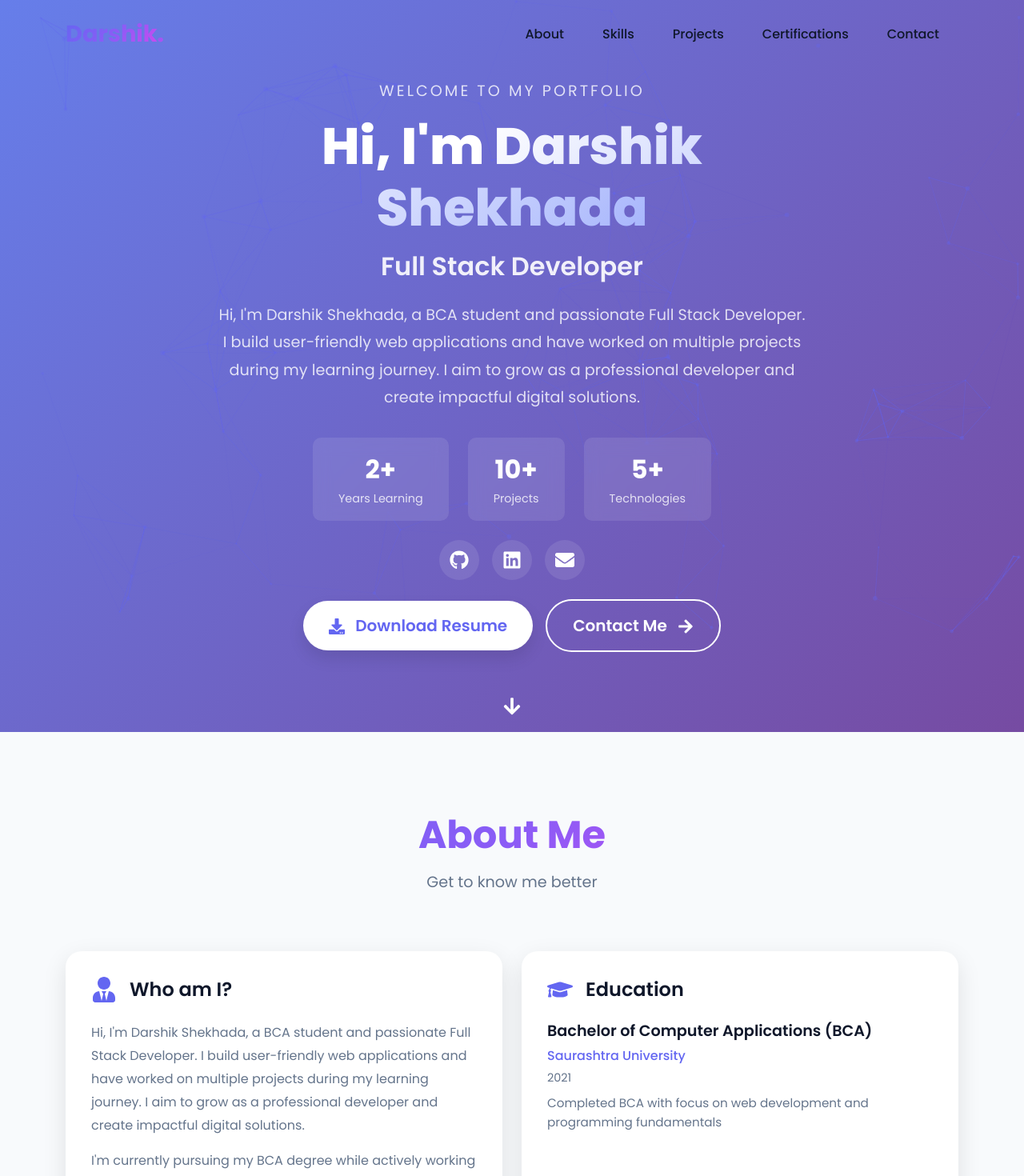
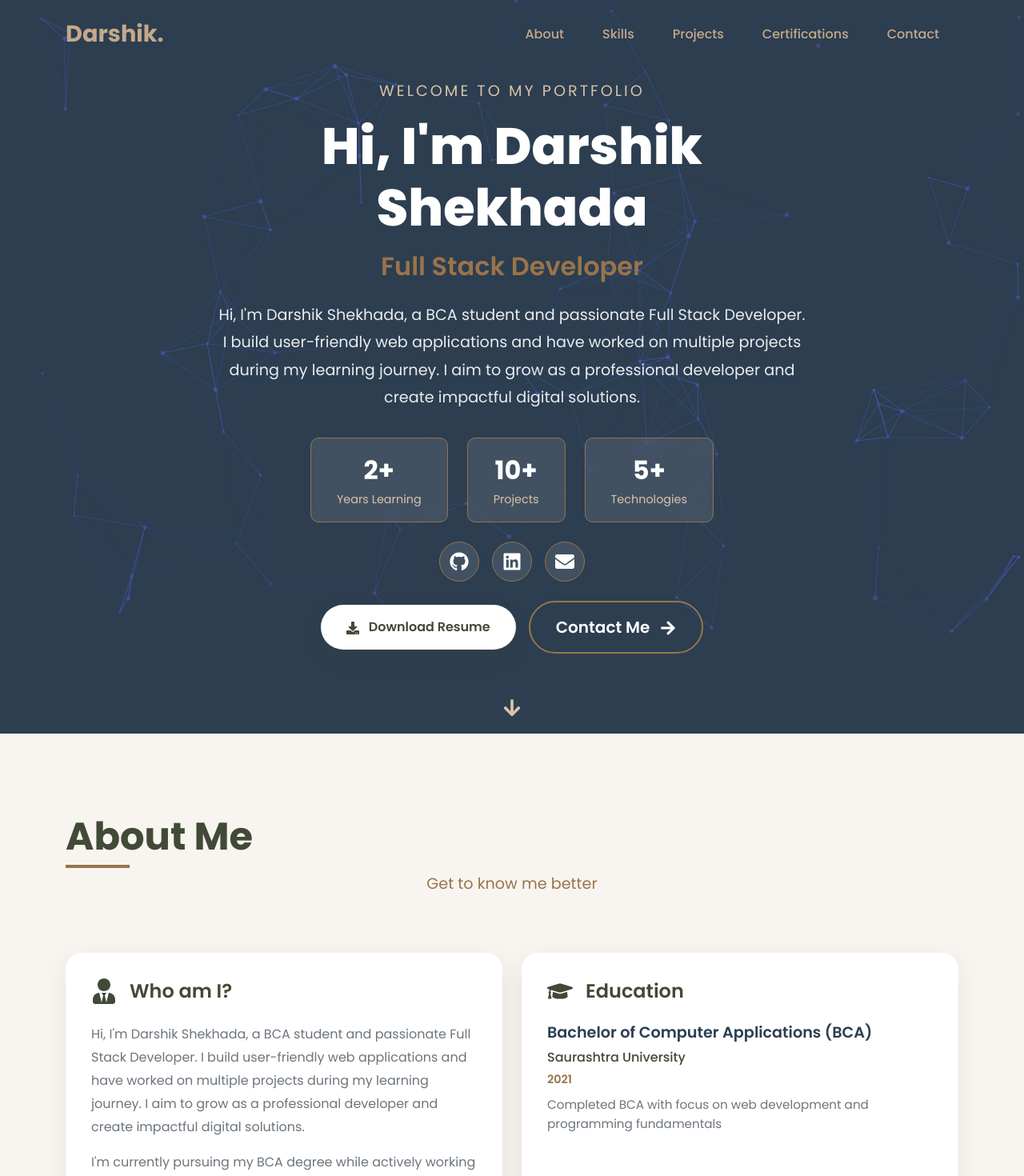
Before and after one commit to darshik001/portfolio, a React (Vite) app: page / in a window 1280 px wide. Shown: the top 1470 px of the page at 80% size. Built offline with nearby package versions, Linux system fonts and the light colour scheme.

Commit message:
chanage UI

```diff
--- a/src/App.css
+++ b/src/App.css
@@ -7,15 +7,21 @@
 }
 
 :root {
-  --primary: #6366f1;
-  --primary-dark: #4f46e5;
-  --secondary: #10b981;
-  --dark: #0f172a;
-  --light: #f8fafc;
-  --gray: #64748b;
-  --gradient: linear-gradient(135deg, #6366f1, #8b5cf6, #d946ef);
-  --shadow: 0 10px 30px rgba(0, 0, 0, 0.1);
-  --shadow-hover: 0 20px 40px rgba(99, 102, 241, 0.2);
+  --primary: #414A37;      /* Dark green */
+  --primary-light: #5a6650; /* Lighter green */
+  --primary-dark: #2e3527;  /* Darker green */
+  --secondary: #99744A;     /* Warm brown */
+  --secondary-light: #b38f5c; /* Lighter brown */
+  --secondary-dark: #7a5d3b;  /* Darker brown */
+  --accent: #DBC2A6;        /* Soft beige */
+  --accent-light: #efe2d2;  /* Lighter beige */
+  --accent-dark: #c4a88a;   /* Darker beige */
+  --dark: #2c3e50;
+  --light: #f8f5f0;
+  --gray: #6c757d;
+  --white: #ffffff;
+  --shadow: 0 10px 30px rgba(65, 74, 55, 0.1);
+  --shadow-hover: 0 20px 40px rgba(65, 74, 55, 0.15);
 }
 
 body {
@@ -35,26 +41,27 @@ html {
 }
 
 ::-webkit-scrollbar-track {
-  background: var(--light);
+  background: var(--accent-light);
 }
 
 ::-webkit-scrollbar-thumb {
-  background: var(--gradient);
+  background: var(--primary);
   border-radius: 5px;
 }
 
 ::-webkit-scrollbar-thumb:hover {
-  background: var(--primary-dark);
+  background: var(--secondary);
 }
 
 /* Navigation */
 .navbar-transparent {
   background: transparent !important;
+  /* color: black; */
   transition: all 0.3s ease;
 }
 
 .navbar-scrolled {
-  background: rgba(255, 255, 255, 0.95) !important;
+  background: var(--white) !important;
   backdrop-filter: blur(10px);
   box-shadow: var(--shadow);
 }
@@ -62,13 +69,16 @@ html {
 .brand-logo span {
   font-size: 1.8rem;
   font-weight: 700;
-  background: var(--gradient);
-  -webkit-background-clip: text;
-  -webkit-text-fill-color: transparent;
+  color: var(--accent-dark);
+}
+.brand-logo-dot{
+  color: var(--accent-dark);
 }
 
 .nav-link-custom {
-  color: var(--dark) !important;
+  /* color: var(--dark) !important; */
+   color: var(--accent-dark);
+
   font-weight: 500;
   position: relative;
   padding: 0.5rem 1rem !important;
@@ -82,7 +92,7 @@ html {
   transform: translateX(-50%);
   width: 0;
   height: 2px;
-  background: var(--gradient);
+  background: var(--secondary);
   transition: width 0.3s ease;
 }
 
@@ -90,12 +100,16 @@ html {
   width: 80%;
 }
 
+.nav-link-custom:hover {
+  color: var(--secondary-dark) !important;
+}
+
 /* Hero Section */
 .hero-section {
   min-height: 100vh;
   position: relative;
   overflow: hidden;
-  background: linear-gradient(135deg, #667eea 0%, #764ba2 100%);
+  background-color: var(--dark);
   display: flex;
   align-items: center;
   color: white;
@@ -119,7 +133,7 @@ html {
   font-size: 1.2rem;
   letter-spacing: 3px;
   text-transform: uppercase;
-  color: rgba(255, 255, 255, 0.8);
+  color: var(--accent);
 }
 
 .hero-title {
@@ -129,24 +143,22 @@ html {
   line-height: 1.2;
 }
 
-.gradient-text {
-  background: linear-gradient(135deg, #fff, #a5b4fc);
-  -webkit-background-clip: text;
-  -webkit-text-fill-color: transparent;
+.highlight-text {
+  color: var(--accent);
 }
 
 .hero-role {
   font-size: 2rem;
   font-weight: 600;
   margin-bottom: 1.5rem;
-  color: rgba(255, 255, 255, 0.9);
+  color: var(--secondary);
 }
 
 .hero-description {
   font-size: 1.2rem;
   max-width: 800px;
   margin: 0 auto 2rem;
-  color: rgba(255, 255, 255, 0.8);
+  color: rgba(255, 255, 255, 0.9);
   line-height: 1.8;
 }
 
@@ -161,6 +173,7 @@ html {
   border-radius: 10px;
   backdrop-filter: blur(10px);
   cursor: pointer;
+  border: 1px solid var(--secondary);
 }
 
 .stat-number {
@@ -172,7 +185,7 @@ html {
 
 .stat-label {
   font-size: 0.9rem;
-  color: rgba(255, 255, 255, 0.8);
+  color: var(--accent);
 }
 
 .social-icon {
@@ -186,35 +199,41 @@ html {
   color: white;
   font-size: 1.5rem;
   transition: all 0.3s ease;
+  border: 1px solid var(--secondary);
 }
 
 .social-icon:hover {
-  background: white;
-  color: var(--primary);
+  background: var(--secondary);
+  color: white;
 }
 
 .hero-btn {
-  background: white !important;
+  background: var(--white) !important;
   color: var(--primary) !important;
   border: none !important;
   padding: 1rem 2rem !important;
   font-weight: 600 !important;
   border-radius: 50px !important;
-  box-shadow: 0 10px 20px rgba(0, 0, 0, 0.1);
+  box-shadow: 0 10px 20px rgba(65, 74, 55, 0.2);
+}
+
+.hero-btn:hover {
+  background: var(--secondary) !important;
+  color: white !important;
 }
 
 .hero-btn-outline {
   background: transparent !important;
   color: white !important;
-  border: 2px solid white !important;
+  border: 2px solid var(--secondary) !important;
   padding: 1rem 2rem !important;
   font-weight: 600 !important;
   border-radius: 50px !important;
 }
 
 .hero-btn-outline:hover {
-  background: white !important;
-  color: var(--primary) !important;
+  background: var(--secondary) !important;
+  color: white !important;
 }
 
 .scroll-indicator {
@@ -227,7 +246,7 @@ html {
 
 .scroll-indicator svg {
   font-size: 1.5rem;
-  color: white;
+  color: var(--accent);
   transform: rotate(90deg);
 }
 
@@ -241,14 +260,29 @@ section {
   font-size: 3rem;
   font-weight: 700;
   margin-bottom: 1rem;
-  background: var(--gradient);
-  -webkit-background-clip: text;
-  -webkit-text-fill-color: transparent;
+  color: var(--primary);
+  position: relative;
+  display: inline-block;
+}
+
+.section-title::after {
+  content: '';
+  position: absolute;
+  bottom: -10px;
+  left: 0;
+  width: 80px;
+  height: 4px;
+  background-color: var(--secondary);
+}
+
+.text-center .section-title::after {
+  left: 50%;
+  transform: translateX(-50%);
 }
 
 .section-subtitle {
   font-size: 1.2rem;
-  color: var(--gray);
+  color: var(--secondary);
   margin-bottom: 3rem;
 }
 
@@ -258,17 +292,19 @@ section {
 }
 
 .about-card {
-  background: white;
+  background: var(--white);
   padding: 2rem;
   border-radius: 20px;
   box-shadow: var(--shadow);
   height: 100%;
   transition: all 0.3s ease;
+  border-bottom: 3px solid var(--accent);
 }
 
 .about-card:hover {
   transform: translateY(-10px);
   box-shadow: var(--shadow-hover);
+  border-bottom: 3px solid var(--secondary);
 }
 
 .about-card-header {
@@ -287,6 +323,7 @@ section {
   font-size: 1.5rem;
   font-weight: 600;
   margin: 0;
+  color: var(--primary);
 }
 
 .about-text {
@@ -297,7 +334,7 @@ section {
 .education-item {
   margin-bottom: 1.5rem;
   padding-bottom: 1.5rem;
-  border-bottom: 1px solid rgba(0, 0, 0, 0.1);
+  border-bottom: 1px solid var(--accent);
 }
 
 .education-item:last-child {
@@ -310,6 +347,7 @@ section {
   font-size: 1.2rem;
   font-weight: 600;
   margin-bottom: 0.5rem;
+  color: var(--dark);
 }
 
 .education-item .institution {
@@ -319,9 +357,10 @@ section {
 }
 
 .education-item .year {
-  color: var(--gray);
+  color: var(--secondary);
   font-size: 0.9rem;
   margin-bottom: 0.5rem;
+  font-weight: 600;
 }
 
 .education-item .description {
@@ -331,17 +370,19 @@ section {
 }
 
 .info-card {
-  background: white;
+  background: var(--white);
   padding: 2rem;
   border-radius: 15px;
   box-shadow: var(--shadow);
   text-align: center;
   transition: all 0.3s ease;
+  border: 1px solid var(--accent);
 }
 
 .info-card:hover {
   transform: translateY(-5px);
   box-shadow: var(--shadow-hover);
+  border-color: var(--secondary);
 }
 
 .info-card span {
@@ -354,6 +395,7 @@ section {
   font-size: 1.1rem;
   font-weight: 600;
   margin-bottom: 0.5rem;
+  color: var(--primary);
 }
 
 .info-card a,
@@ -365,22 +407,29 @@ section {
 }
 
 .info-card a:hover {
-  color: var(--primary);
+  color: var(--secondary);
 }
 
 /* Skills Section */
 .skills-section {
-  background: white;
+  background: var(--white);
 }
 
 .skill-card {
-  background: white;
+  background: var(--white);
   padding: 2rem;
   border-radius: 20px;
   box-shadow: var(--shadow);
   text-align: center;
   height: 100%;
   transition: all 0.3s ease;
+  border-top: 4px solid transparent;
+}
+
+.skill-card:hover {
+  transform: translateY(-10px);
+  box-shadow: var(--shadow-hover);
+  border-top: 4px solid var(--primary);
 }
 
 .skill-icon-wrapper {
@@ -392,12 +441,15 @@ section {
   justify-content: center;
   margin: 0 auto 1.5rem;
   font-size: 2rem;
+  background-color: var(--primary);
+  color: var(--white);
 }
 
 .skill-card h3 {
   font-size: 1.3rem;
   font-weight: 600;
   margin-bottom: 1.5rem;
+  color: var(--primary);
 }
 
 .skill-tags {
@@ -414,11 +466,18 @@ section {
   font-weight: 500;
   transition: all 0.3s ease;
   cursor: default;
+  background-color: rgba(153, 116, 74, 0.1);
+  color: var(--secondary);
+}
+
+.skill-tag:hover {
+  background-color: var(--secondary);
+  color: var(--white);
 }
 
 .interests-section {
   padding: 2rem;
-  background: linear-gradient(135deg, #667eea 0%, #764ba2 100%);
+  background-color: var(--dark);
   border-radius: 30px;
   color: white;
 }
@@ -438,12 +497,18 @@ section {
 
 .interest-item {
   padding: 0.6rem 1.5rem;
-  background: rgba(255, 255, 255, 0.1);
+  background-color: rgba(255, 255, 255, 0.1);
   border-radius: 30px;
   font-size: 1rem;
   backdrop-filter: blur(10px);
-  border: 1px solid rgba(255, 255, 255, 0.2);
+  border: 1px solid var(--accent);
   transition: all 0.3s ease;
+  color: white;
+}
+
+.interest-item:hover {
+  background-color: var(--accent);
+  color: var(--primary);
 }
 
 @keyframes float {
@@ -461,7 +526,7 @@ section {
 }
 
 .project-card {
-  background: white;
+  background: var(--white);
   border-radius: 20px;
   overflow: hidden;
   box-shadow: var(--shadow);
@@ -492,7 +557,7 @@ section {
   left: 0;
   width: 100%;
   height: 100%;
-  background: linear-gradient(to bottom, rgba(99, 102, 241, 0.9), rgba(79, 70, 229, 0.9));
+  background-color: rgba(28, 48, 83, 0.95);
   display: flex;
   flex-direction: column;
   justify-content: center;
@@ -512,11 +577,13 @@ section {
   font-size: 1.5rem;
   font-weight: 600;
   margin-bottom: 1rem;
+  color: white;
 }
 
 .project-overlay p {
   font-size: 0.95rem;
   line-height: 1.6;
+  color: var(--accent);
 }
 
 .project-content {
@@ -527,6 +594,7 @@ section {
   font-size: 1.3rem;
   font-weight: 600;
   margin-bottom: 1rem;
+  color: var(--primary);
 }
 
 .project-tech {
@@ -536,8 +604,8 @@ section {
 }
 
 .project-tech .tech-tag {
-  background: var(--light);
-  color: var(--primary);
+  background-color: rgba(153, 116, 74, 0.1);
+  color: var(--secondary);
   padding: 0.3rem 1rem;
   border-radius: 20px;
   font-size: 0.8rem;
@@ -552,7 +620,7 @@ section {
 }
 
 .project-modal .modal-header {
-  background: var(--gradient);
+  background-color: var(--primary);
   color: white;
   border: none;
   padding: 1.5rem;
@@ -593,12 +661,22 @@ section {
   font-size: 1.1rem;
   font-weight: 600;
   margin-bottom: 1rem;
+  color: var(--primary);
 }
 
 .tech-tags {
   display: flex;
   flex-wrap: wrap;
   gap: 0.5rem;
+}
+
+.tech-tags .tech-tag {
+  background-color: rgba(153, 116, 74, 0.1);
+  color: var(--secondary);
+  padding: 0.3rem 1rem;
+  border-radius: 20px;
+  font-size: 0.8rem;
+  font-weight: 500;
 }
 
 .modal-footer {
@@ -615,26 +693,32 @@ section {
   align-items: center;
   gap: 0.5rem;
   transition: all 0.3s ease;
-  background: var(--light);
+  background-color: var(--light);
   color: var(--dark);
 }
 
 .modal-link:hover {
   transform: translateY(-2px);
+  background-color: var(--secondary);
+  color: white;
 }
 
 .modal-link.primary {
-  background: var(--gradient);
+  background-color: var(--primary);
   color: white;
+}
+
+.modal-link.primary:hover {
+  background-color: var(--primary-dark);
 }
 
 /* Certifications Section */
 .certifications-section {
-  background: white;
+  background: var(--white);
 }
 
 .cert-card {
-  background: white;
+  background: var(--white);
   padding: 2rem;
   border-radius: 20px;
   box-shadow: var(--shadow);
@@ -642,6 +726,13 @@ section {
   position: relative;
   overflow: hidden;
   transition: all 0.3s ease;
+  border: 1px solid var(--accent);
+}
+
+.cert-card:hover {
+  transform: translateY(-10px);
+  box-shadow: var(--shadow-hover);
+  border-color: var(--secondary);
 }
 
 .cert-icon {
@@ -653,79 +744,61 @@ section {
   font-size: 1.2rem;
   font-weight: 600;
   margin-bottom: 0.5rem;
+  color: var(--primary);
 }
 
 .cert-org {
-  color: var(--gray);
+  color: var(--secondary);
   margin-bottom: 0.5rem;
+  font-weight: 500;
 }
 
 .cert-year {
   display: inline-block;
   padding: 0.3rem 1rem;
-  background: var(--gradient);
+  background-color: var(--secondary);
   color: white;
   border-radius: 20px;
   font-size: 0.9rem;
   font-weight: 500;
 }
 
-.cert-shine {
-  position: absolute;
-  top: -50%;
-  left: -50%;
-  width: 200%;
-  height: 200%;
-  background: linear-gradient(
-    to right,
-    rgba(255, 255, 255, 0) 0%,
-    rgba(255, 255, 255, 0.3) 50%,
-    rgba(255, 255, 255, 0) 100%
-  );
-  transform: rotate(30deg);
-  animation: shine 3s infinite;
-}
-
-@keyframes shine {
-  0% {
-    transform: translateX(-100%) rotate(30deg);
-  }
-  100% {
-    transform: translateX(100%) rotate(30deg);
-  }
-}
-
 /* Contact Section */
 .contact-section {
-  background: linear-gradient(135deg, #667eea 0%, #764ba2 100%);
+  background-color: var(--dark);
   color: white;
 }
 
 .contact-section .section-title {
-  -webkit-text-fill-color: white;
-  background: none;
+  color: white;
+}
+
+.contact-section .section-title::after {
+  background-color: var(--secondary);
 }
 
 .contact-section .section-subtitle {
-  color: rgba(255, 255, 255, 0.8);
+  color: var(--accent);
 }
 
 .contact-info {
-  background: rgba(255, 255, 255, 0.1);
+  background-color: rgba(255, 255, 255, 0.1);
   backdrop-filter: blur(10px);
   padding: 2rem;
   border-radius: 20px;
   height: 100%;
+  border: 1px solid var(--accent);
 }
 
 .contact-info h3 {
   font-size: 2rem;
   font-weight: 600;
   margin-bottom: 1rem;
+  color: var(--accent);
 }
 
 .contact-info p {
-  color: rgba(255, 255, 255, 0.8);
+  color: rgba(255, 255, 255, 0.9);
   margin-bottom: 2rem;
 }
 
@@ -739,41 +812,45 @@ section {
   gap: 1rem;
   margin-bottom: 1.5rem;
   padding: 1rem;
-  background: rgba(255, 255, 255, 0.05);
+  background-color: rgba(255, 255, 255, 0.05);
   border-radius: 10px;
   transition: all 0.3s ease;
+  border: 1px solid transparent;
 }
 
 .contact-item:hover {
-  background: rgba(255, 255, 255, 0.1);
+  background-color: rgba(255, 255, 255, 0.1);
+  border-color: var(--secondary);
 }
 
 .contact-icon {
   width: 50px;
   height: 50px;
-  background: rgba(255, 255, 255, 0.1);
+  background-color: rgba(255, 255, 255, 0.1);
   border-radius: 50%;
   display: flex;
   align-items: center;
   justify-content: center;
   font-size: 1.5rem;
+  color: var(--accent);
 }
 
 .contact-item h4 {
   font-size: 1rem;
   font-weight: 600;
   margin-bottom: 0.2rem;
+  color: var(--accent);
 }
 
 .contact-item a,
 .contact-item p {
-  color: rgba(255, 255, 255, 0.8);
+  color: rgba(255, 255, 255, 0.9);
   text-decoration: none;
   font-size: 0.95rem;
 }
 
 .contact-item a:hover {
-  color: white;
+  color: var(--accent);
 }
 
 .contact-social {
@@ -784,7 +861,7 @@ section {
 .contact-social a {
   width: 50px;
   height: 50px;
-  background: rgba(255, 255, 255, 0.1);
+  background-color: rgba(255, 255, 255, 0.1);
   border-radius: 50%;
   display: flex;
   align-items: center;
@@ -792,47 +869,51 @@ section {
   color: white;
   font-size: 1.5rem;
   transition: all 0.3s ease;
+  border: 1px solid var(--secondary);
 }
 
 .contact-social a:hover {
-  background: white;
-  color: var(--primary);
+  background-color: var(--secondary);
+  color: white;
+  transform: translateY(-5px);
 }
 
 .contact-form-wrapper {
-  background: rgba(255, 255, 255, 0.1);
+  background-color: rgba(255, 255, 255, 0.1);
   backdrop-filter: blur(10px);
   padding: 2rem;
   border-radius: 20px;
+  border: 1px solid var(--accent);
 }
 
 .form-control-custom {
-  background: rgba(255, 255, 255, 0.1) !important;
-  border: 1px solid rgba(255, 255, 255, 0.2) !important;
+  background-color: rgba(255, 255, 255, 0.1) !important;
+  border: 1px solid var(--accent) !important;
   color: white !important;
   padding: 0.8rem 1rem !important;
   border-radius: 10px !important;
 }
 
 .form-control-custom::placeholder {
-  color: rgba(255, 255, 255, 0.5);
+  color: var(--accent);
+  opacity: 0.7;
 }
 
 .form-control-custom:focus {
-  background: rgba(255, 255, 255, 0.15) !important;
-  border-color: white !important;
+  background-color: rgba(255, 255, 255, 0.15) !important;
+  border-color: var(--secondary) !important;
   box-shadow: none !important;
 }
 
 .form-label {
-  color: white;
+  color: var(--accent);
   font-weight: 500;
   margin-bottom: 0.5rem;
 }
 
 .submit-btn {
-  background: white;
-  color: var(--primary);
+  background-color: var(--accent-dark);
+  color: white;
   border: none;
   padding: 1rem 2rem;
   border-radius: 10px;
@@ -848,7 +929,8 @@ section {
 
 .submit-btn:hover:not(:disabled) {
   transform: translateY(-2px);
-  box-shadow: 0 10px 20px rgba(0, 0, 0, 0.1);
+  box-shadow: 0 10px 20px rgba(153, 116, 74, 0.3);
+  background-color: var(--secondary-light);
 }
 
 .submit-btn:disabled {
@@ -858,15 +940,16 @@ section {
 
 /* Footer */
 .footer {
-  background: var(--dark);
+  background-color: var(--dark);
   color: white;
   text-align: center;
   padding: 2rem 0;
+  border-top: 3px solid var(--secondary);
 }
 
 .footer p {
   margin: 0;
-  opacity: 0.8;
+  opacity: 0.9;
 }
 
 /* Responsive Design */
--- a/src/components/Footer.jsx
+++ b/src/components/Footer.jsx
@@ -13,7 +13,7 @@ const Footer = () => {
           viewport={{ once: true }}
         >
           <p>&copy; {new Date().getFullYear()} Darshik Shekhada. All rights reserved.</p>
-          <p className="mt-2">Designed  by Darshik</p>
+          <p className="mt-2">Designed by Darshik</p>
         </motion.div>
       </Container>
     </footer>
--- a/src/components/Header.jsx
+++ b/src/components/Header.jsx
@@ -32,7 +32,7 @@ const Header = () => {
             animate={{ opacity: 1, x: 0 }}
             transition={{ duration: 0.5 }}
           >
-            Darshik<span className="text-primary">.</span>
+            Darshik<span className="brand-logo-dot">.</span>
           </motion.span>
         </Navbar.Brand>
         <Navbar.Toggle aria-controls="basic-navbar-nav">
--- a/src/components/Hero.jsx
+++ b/src/components/Hero.jsx
@@ -21,6 +21,7 @@ const Hero = () => {
               transition={{ duration: 0.8 }}
             >
               <span className="hero-subtitle mb-3 d-inline-block">Welcome to my portfolio</span>
+
               <h1 className="hero-title">
                 Hi, I'm <span className="gradient-text">{personalInfo.name}</span>
               </h1>
@@ -90,10 +91,10 @@ const Hero = () => {
                 animate={{ opacity: 1 }}
                 transition={{ delay: 1, duration: 0.5 }}
               >
-                <Button variant="primary" size="lg" className="hero-btn me-3">
+                <a href='https://drive.google.com/file/d/1ve2tN7NS3pplYxGQPYrXlb3B3bfhORDK/view?usp=drive_link'target='_blank' variant="primary" size="lg" className="hero-btn btn me-3 mb-3 mb-sm-0">
                   <FaDownload className="me-2" /> Download Resume
-                </Button>
-                <Button variant="outline-primary" size="lg" className="hero-btn-outline" href="#contact">
+                </a>
+                <Button variant="outline-primary" size="lg" className="hero-btn-outline mb-3 mb-sm-0" href="#contact">
                   Contact Me <FaArrowRight className="ms-2" />
                 </Button>
               </motion.div>
--- a/src/data/portfolioData.js
+++ b/src/data/portfolioData.js
@@ -1,3 +1,6 @@
+// import feanaImage from "./assets/projectImage/Feane-project.ong"
+import feanaImage from "../assets/projectImage/Feaneproject.png"
+
 export const personalInfo = {
   name: "Darshik Shekhada",
   title: "Full Stack Developer",
@@ -30,11 +33,11 @@ export const education = [
 export const projects = [
   {
     name: "E-Commerce Platform",
-    description: "A full-stack e-commerce platform with user authentication, product management, and payment integration.",
-    technologies: ["React", "Node.js", "Express", "MongoDB", "Redux"],
-    github: "https://github.com/darshik001/ecommerce-project",
-    live: "https://ecommerce-demo.com",
-    image: "https://images.unsplash.com/photo-1557821552-17105176677c?ixlib=rb-1.2.1&auto=format&fit=crop&w=1350&q=80"
+    description: "A responsive e-commerce website UI built using HTML and Bootstrap, featuring product listings, shopping cart layout, and modern user interface design.",
+    technologies: ["HTML", "BOOTSTRAP"],
+    github: "https://github.com/darshik001/FRONTEND/tree/main/PROJECT/BT-PROJECT/FOOD-SHOP",
+    live: "https://maruti-hotel-and-booking.netlify.app/",
+    image: feanaImage
   },
   {
     name: "Task Management App",
@@ -83,4 +86,4 @@ export const certifications = [
   }
 ];
 
-export const interests = ["Coding", "Reading Tech Blogs", "Problem Solving", "Open Source", "Gaming", "Photography"];
+export const interests = ["Coding", "Reading Tech Blogs", "Problem Solving", "Open Source"];
```
Also changed, not shown: src/assets/projectImage/Feaneproject.png (added).
